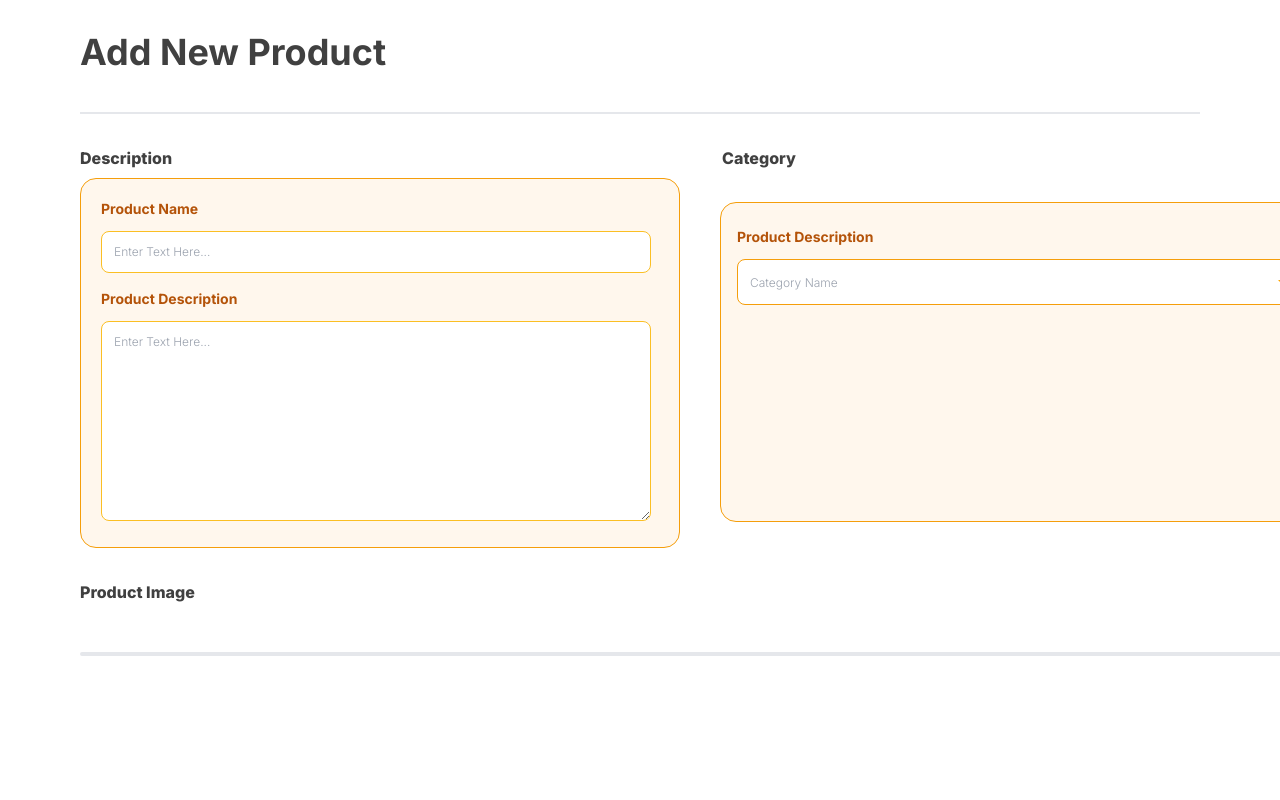
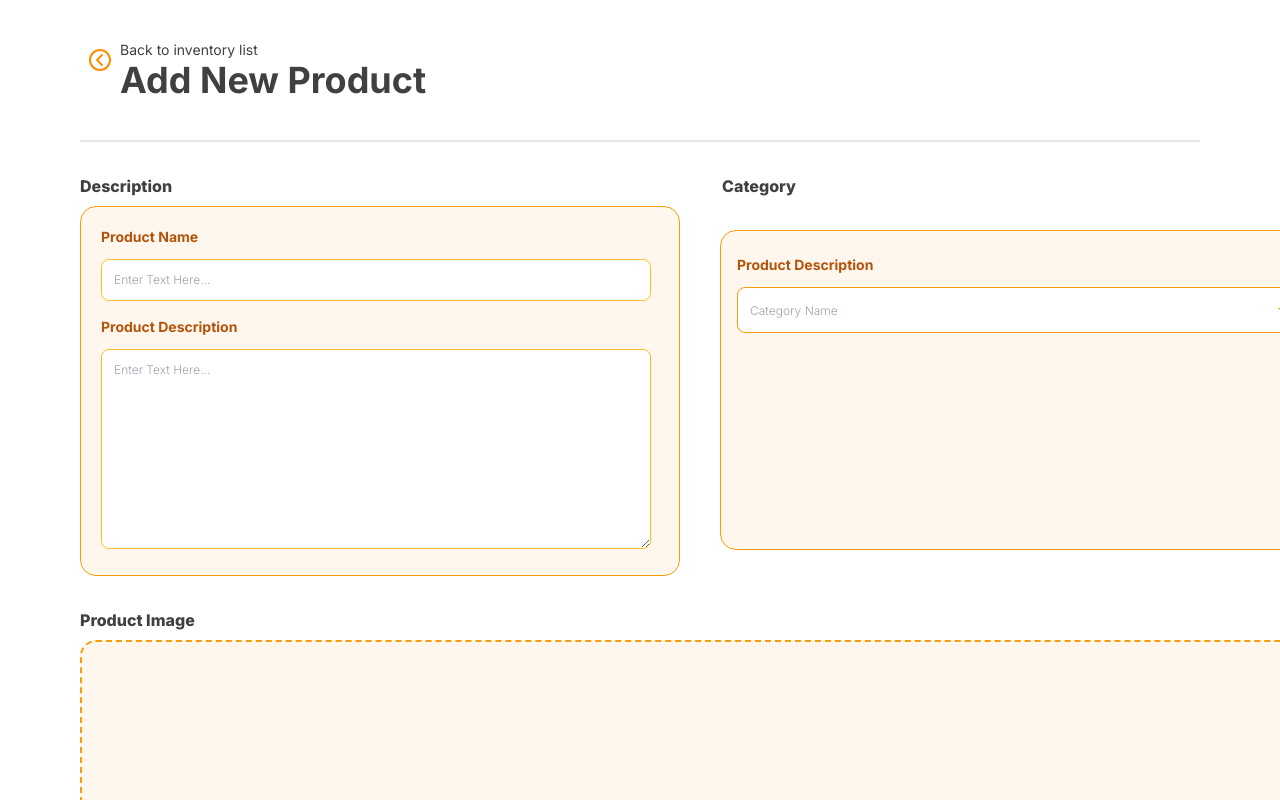
Before and after one commit to JumboCode/theatre-at-first, a Next.js app: page /item-upload-page-test in a window 1280 px wide. Built offline with nearby package versions, Linux system fonts and the light colour scheme.

Commit message:
almost done asf

```diff
--- /dev/null
+++ b/src/components/Button-Graphics.tsx
@@ -0,0 +1,52 @@
+// https://feathericons.dev/?search=edit2&iconset=feather&format=strict-jsx
+export function Edit2(props) {
+  return (
+    <svg xmlns="http://www.w3.org/2000/svg" viewBox="0 0 24 24" width="24" height="24" class="main-grid-item-icon" fill="none" stroke="currentColor" strokeLinecap="round" strokeLinejoin="round" strokeWidth="2" {...props}>
+      <path d="M17 3a2.828 2.828 0 1 1 4 4L7.5 20.5 2 22l1.5-5.5L17 3z" stroke="Orange"/>
+    </svg>
+  );
+}
+
+// https://feathericons.dev/?search=plus-circle&iconset=feather&format=strict-jsx
+export function PlusCircle(props) {
+    return (
+      <svg xmlns="http://www.w3.org/2000/svg" viewBox="0 0 24 24" width="24" height="24" class="main-grid-item-icon" fill="none" stroke="currentColor" strokeLinecap="round" strokeLinejoin="round" strokeWidth="2" {...props}>
+        <circle cx="12" cy="12" r="10" />
+        <line x1="12" x2="12" y1="8" y2="16" />
+        <line x1="8" x2="16" y1="12" y2="12" />
+      </svg>
+    );
+  }
+
+// https://feathericons.dev/?search=arrow-left-circle&iconset=feather&format=strict-jsx
+export function ArrowLeftCircle(props) {
+    return (
+      <svg xmlns="http://www.w3.org/2000/svg" viewBox="0 0 24 24" width="24" height="24" class="main-grid-item-icon" fill="none" stroke="currentColor" strokeLinecap="round" strokeLinejoin="round" strokeWidth="2" {...props}>
+        <circle cx="12" cy="12" r="10" stroke="Orange"/>
+        <polyline points="12 8 8 12 12 16" stroke="Orange"/>
+        <line x1="16" x2="8" y1="12" y2="12" stroke="Orange"/>
+      </svg>
+    );
+  }
+
+  // https://feathericons.dev/?search=chevron-left&iconset=feather&format=strict-jsx
+export function ChevronLeft(props) {
+  return (
+    <svg xmlns="http://www.w3.org/2000/svg" viewBox="0 0 24 24" width="24" height="24" class="main-grid-item-icon" fill="none" stroke="currentColor" strokeLinecap="round" strokeLinejoin="round" strokeWidth="2" {...props}>
+      <polyline points="14 17 9 12 14 7" stroke="#FF8F00"/>
+      <circle cx="12" cy="12" r="10" stroke="#FF8F00"/>
+    </svg>
+  );
+}
+
+
+// https://feathericons.dev/?search=image&iconset=feather&format=strict-jsx
+export function Image(props) {
+  return (
+    <svg xmlns="http://www.w3.org/2000/svg" viewBox="0 0 24 24" width="24" height="24" class="main-grid-item-icon" fill="none" stroke="currentColor" strokeLinecap="round" strokeLinejoin="round" strokeWidth="2" {...props}>
+      <rect height="18" rx="2" ry="2" width="18" x="3" y="3" stroke="#592C07"/>
+      <circle cx="8.5" cy="8.5" r="1.5" stroke="#592C07"/>
+      <polyline points="21 15 16 10 5 21" stroke="#592C07"/>
+    </svg>
+  );
+}
--- a/src/components/TagDropdown.tsx
+++ b/src/components/TagDropdown.tsx
@@ -152,7 +152,7 @@ export default function TagDropdown(props: TagDropdownProps) {
                     {props.selectedTags.map((selectedTag) => (
                         <div
                             key={selectedTag}
-                            className="border-2 rounded-lg p-2 w-auto flex flex-row gap-2 items-center text-black"
+                            className="pl-2 pr-2 py-1 border-2 border-teal-800 bg-white rounded-lg w-auto flex flex-row gap-2 items-center text-black"
                         >
                             <p>{selectedTag}</p>
                             <svg
@@ -165,7 +165,7 @@ export default function TagDropdown(props: TagDropdownProps) {
                             >
                                 <path
                                     d="M11 1.66675C6.16751 1.66675 2.25 5.39771 2.25 10.0001C2.25 14.6025 6.16751 18.3334 11 18.3334C15.8325 18.3334 19.75 14.6025 19.75 10.0001C19.75 5.39771 15.8325 1.66675 11 1.66675ZM11 16.6667C7.13401 16.6667 4 13.682 4 10.0001C4 6.31818 7.13401 3.33341 11 3.33341C14.866 3.33341 18 6.31818 18 10.0001C18 13.682 14.866 16.6667 11 16.6667ZM12.1355 7.73687C12.4786 7.41277 13.0326 7.41493 13.3729 7.7417L13.378 7.74653C13.7183 8.0733 13.716 8.60093 13.3729 8.92503L12.2354 10L13.3729 11.075L13.378 11.0799C13.7183 11.4066 13.716 11.9343 13.3729 12.2584L13.3678 12.2632C13.0247 12.5873 12.4707 12.5851 12.1304 12.2584L11.0017 11.175L9.8729 12.2584L9.86783 12.2632C9.52473 12.5873 8.97071 12.5851 8.63041 12.2584L8.62533 12.2535C8.28503 11.9268 8.2873 11.3991 8.63041 11.075L9.76791 10L8.63041 8.92503C8.2873 8.59826 8.2873 8.06847 8.63041 7.7417C8.97351 7.41493 9.5298 7.41493 9.87291 7.7417L11.0017 8.82503L12.1304 7.7417L12.1355 7.73687Z"
-                                    fill="#8E8E8E"
+                                    fill="#FFA000"
                                 />
                             </svg>
                         </div>
--- a/src/components/itemUploadPage.tsx
+++ b/src/components/itemUploadPage.tsx
@@ -3,10 +3,17 @@ import { useState } from "react";
 import ItemInput from "./itemInputForm";
 import TagDropdown from "./TagDropdown";
 import { InsertItem } from "@/db/schema";
-// import "@/components/ImageCapture"
+import { ChevronLeft } from "./Button-Graphics";
+import { Image } from "./Button-Graphics";
+
+import ImageCapture from "./image-capture-and-upload-component";
+
+ // import "@/components/ImageCapture"
 
 interface UploadProps {
     tags: string[];
+    show_camera: boolean;
+
 }
 
 export default function ItemUpload(props: UploadProps) {
@@ -20,6 +27,10 @@ export default function ItemUpload(props: UploadProps) {
     // const handleChangeName = (name: string) => {
     //     setProductName(name);
     // };
+
+    const handleImageFile = () => {
+        props.show_camera = true;
+    }
 
     // const handleChangeDescription = (desc: string) => {
     //     setDescription(desc);
@@ -70,9 +81,19 @@ export default function ItemUpload(props: UploadProps) {
     return (
         <div className="bg-white h-24 overflow-auto overscroll-y-auto overscroll-x-auto min-h-screen">
             <div className="grid grid-cols divide-y-2 ml-20 mr-20">
-            <div className="py-10 first:pt-0 text-left text-4xl text-neutral-700 font-bold mt-8">
-                Add New Product
-            </div>
+                <div className="py-10 flex flex-row">
+                    <div>
+                        <button className="flex items-center justify-center rounded-full h-10 w-10 bg-transparent">
+                            <ChevronLeft></ChevronLeft>
+                        </button>
+                    </div>
+                    <div className="first:pt-0 text-left text-sm text-neutral-700">
+                        Back to inventory list
+                        <div className="first:pt-0 text-left text-4xl text-neutral-700 font-bold">
+                            Add New Product
+                        </div>
+                    </div>
+                </div>
             <div className="py-8 last:pb-0 flex w-full text-neutral-700 font-extrabold">
                 Description
                 <div className="ml-[550px]">
@@ -91,9 +112,27 @@ export default function ItemUpload(props: UploadProps) {
                 </div>
             </div>
 
-            <div className="ml-20 text-neutral-700 font-extrabold py-8 last:pb-0 flex w-full">
+            <div className="ml-20 text-neutral-700 font-extrabold mt-6 py-2 last:pb-0 flex w-full">
                 Product Image
             </div>
+
+            <div>
+                { props.show_camera ? <ImageCapture></ImageCapture> : <button className="border-dashed border-2 font-bold ml-20 w-[1240px] h-[500px] bg-orange-50 rounded-2xl border-amber-500 flex flex-col justify-center items-center"
+                        onClick={handleImageFile}>
+                    <div className="flex flex-row mt-1">
+                        <div className="text-amber-700 pr-1">
+                            Upload a file
+                        </div>
+                        <div className="text-brown_color">
+                            or drag and drop
+                        </div>
+                    </div>
+                <div className="text-brown_color font-light flex flex-col 2 mt-1">
+                        PNG, JPG, GIF files are allowed
+                </div>
+                </button>}
+            </div>
+
 
             <div className="mt-4 ml-20 w-[1280px] h-[370px]">
                 <div className="border-2 rounded-lg border-solid border-gray-200 w-full">
--- /dev/null
+++ b/style.css
@@ -0,0 +1,12 @@
+::-webkit-scrollbar {
+        width: 15px;
+}
+
+::-webkit-scrollbar-track {
+        background: #BEBEBE;
+}
+
+::-webkit-scrollbar-thumb {
+        background: #E1A852;
+        border-radius: 10px;
+}
--- a/tailwind.config.ts
+++ b/tailwind.config.ts
@@ -10,6 +10,7 @@ const config: Config = {
     extend: {
       colors: {
           selected_tag: '#C8ECE5',
+          brown_color: '#592C07',
       },
       backgroundImage: {
         'gradient-radial': 'radial-gradient(var(--tw-gradient-stops))',
```
